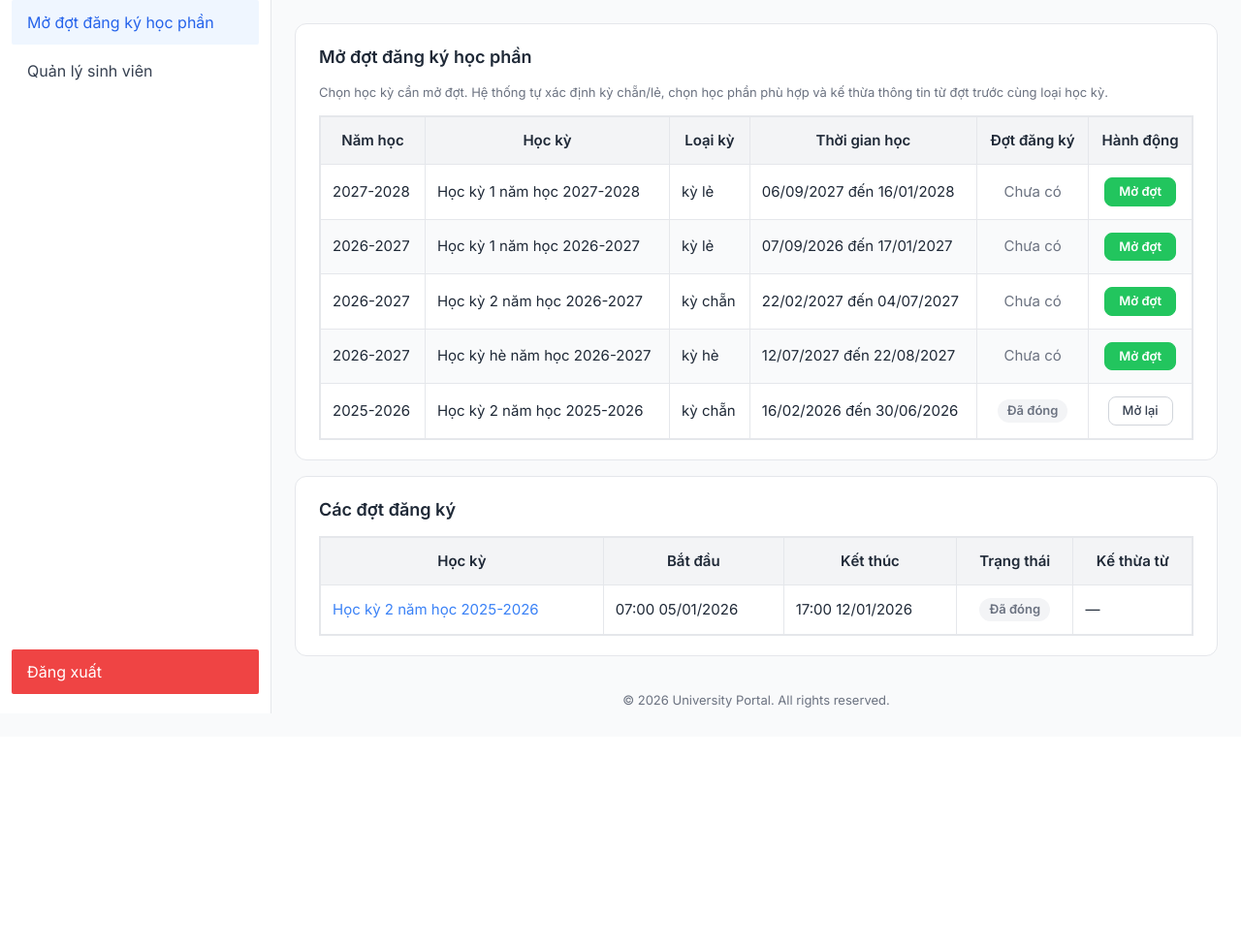
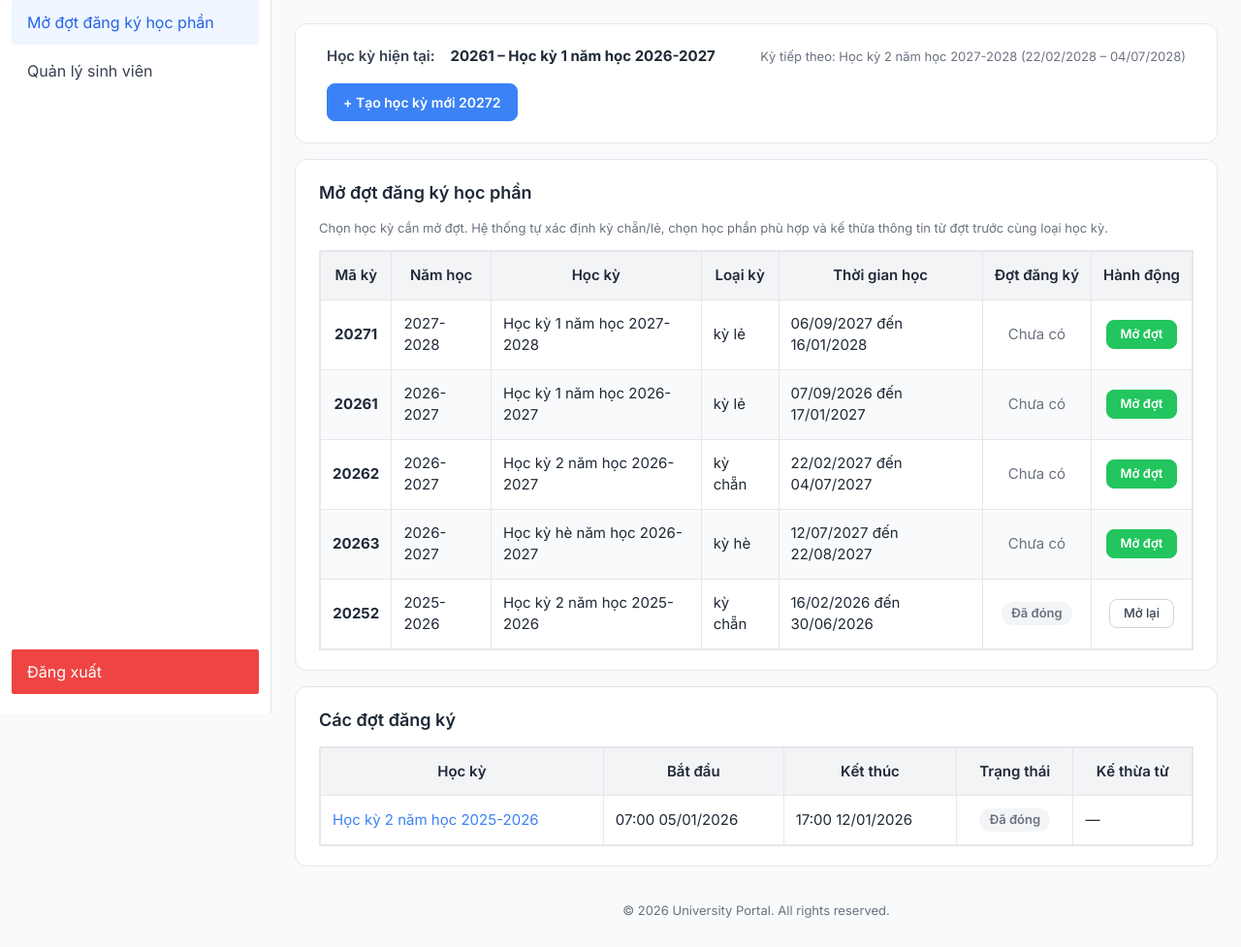
Before and after one commit to DangTran-hub/et4430-20261, a Spring Boot app: page /pdt in a window 1280 px wide. Shown: the part 64-1041 px from the top of the page at 97% size. Before the commit the page ends 800 px from the top, so only its background shows below. Run offline with Spring Boot 4, Linux system fonts and the light colour scheme; a user stored in the database is signed in; data comes from the database, SQL or seed files in the repository; some of the project's set-up classes (security, data sources, template engines, error pages and the like) are left out, and stand-ins take their place.

Commit message:
Trang mở đợt: nút tạo học kỳ mới, cột mã kỳ

```diff
--- a/src/main/resources/templates/pdt/index.html
+++ b/src/main/resources/templates/pdt/index.html
@@ -9,6 +9,17 @@
         <div class="content">
             <div th:replace="~{fragments :: flash}"></div>
 
+            <section class="card toolbar">
+                <span class="label">Học kỳ hiện tại:</span>
+                <strong th:if="${currentTerm != null}" th:text="${@fmt.termCode(currentTerm)} + ' – ' + ${@fmt.term(currentTerm)}">20261 – Học kỳ 1 năm học 2026-2027</strong>
+                <span th:if="${currentTerm == null}" class="muted">Chưa có</span>
+                <span class="spacer" style="flex:1"></span>
+                <span class="muted small" th:text="'Kỳ tiếp theo: ' + ${nextTerm.name()} + ' (' + ${#temporals.format(nextTerm.start(), 'dd/MM/yyyy')} + ' – ' + ${#temporals.format(nextTerm.end(), 'dd/MM/yyyy')} + ')'"></span>
+                <form th:action="@{/pdt/terms/next}" method="post" class="inline">
+                    <button type="submit" class="btn btn-primary" th:text="'+ Tạo học kỳ mới ' + ${nextTerm.code()}">+ Tạo học kỳ mới 20262</button>
+                </form>
+            </section>
+
             <section class="card">
                 <h2>Mở đợt đăng ký học phần</h2>
                 <p class="muted small">Chọn học kỳ cần mở đợt. Hệ thống tự xác định kỳ chẵn/lẻ, chọn học phần phù hợp
@@ -17,6 +28,7 @@
                     <table>
                         <thead>
                         <tr>
+                            <th>Mã kỳ</th>
                             <th>Năm học</th>
                             <th>Học kỳ</th>
                             <th>Loại kỳ</th>
@@ -27,6 +39,7 @@
                         </thead>
                         <tbody>
                         <tr th:each="t : ${terms}" th:with="c=${campaignByTerm[t.id]}">
+                            <td class="center"><strong th:text="${@fmt.termCode(t)}">20262</strong></td>
                             <td th:text="${t.academicYear}">2026-2027</td>
                             <td th:text="${@fmt.term(t)}">Học kỳ 2</td>
                             <td th:text="${@fmt.termType(t)}">kỳ chẵn</td>
```
